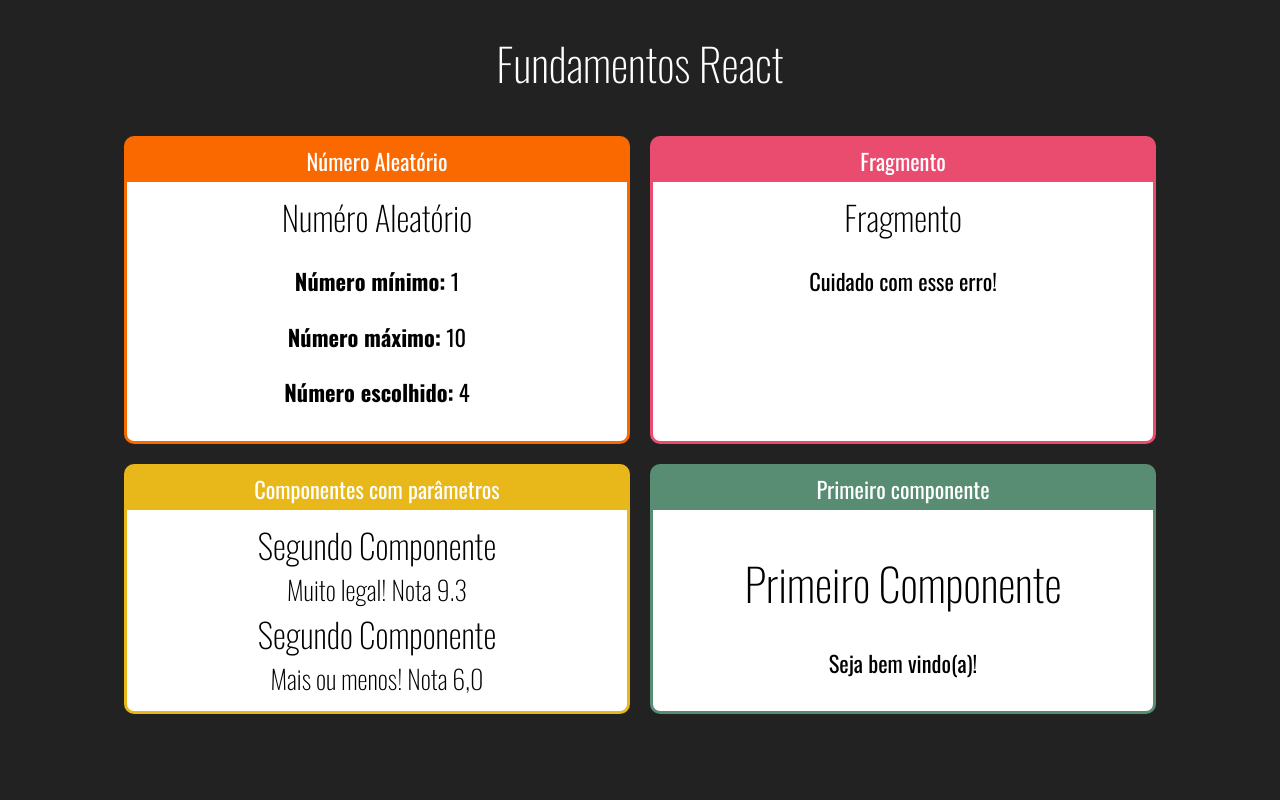
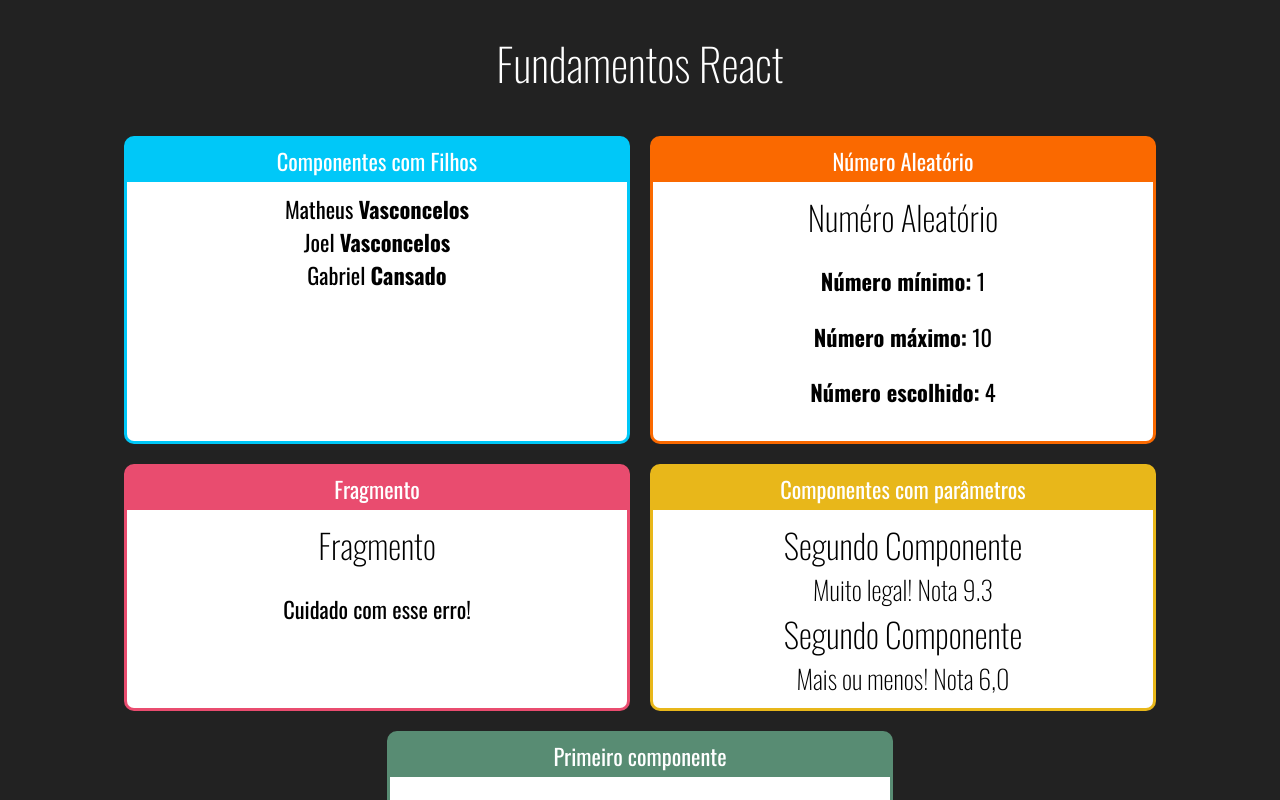
Before and after one commit to m-vasconcelos/curso-react-redux, a React (Create React App) app in the folder fundamentos/: page / in a window 1280 px wide. Shown: the top 800 px of the page. Built offline with nearby package versions, Linux system fonts and the light colour scheme.

Commit message:
Componente com Filho #01

```diff
--- a/fundamentos/src/App.jsx
+++ b/fundamentos/src/App.jsx
@@ -6,12 +6,17 @@ import ComParametro from "./components/basicos/ComParametro"
 import Fragmento from "./components/basicos/Fragmento"
 import NumeroAleatorio from "./components/basicos/NumeroAleatorio"
 import Card from "./components/layout/Card"
+import Familia from "./components/basicos/Familia"
 
 export default function App () {
     return (
         <div className="app">
             <h1>Fundamentos React</h1>
             <div className="cards">
+                <Card titulo="Componentes com Filhos" color="#00C8F8">
+                    <Familia sobrenome="Vasconcelos"></Familia>
+                </Card>
+
                 <Card titulo="Número Aleatório" color="#FA6900">
                     <NumeroAleatorio min = {1} max = {10}></NumeroAleatorio>
                 </Card>
--- /dev/null
+++ b/fundamentos/src/components/basicos/Familia.jsx
@@ -0,0 +1,13 @@
+import React from "react"
+
+import FamiliaMembro from "./FamiliaMembro"
+
+export default function Familia(props) {
+    return (
+        <div>
+            <FamiliaMembro nome="Matheus" sobrenome={props.sobrenome}></FamiliaMembro>
+            <FamiliaMembro nome="Joel" {...props}></FamiliaMembro>
+            <FamiliaMembro nome="Gabriel" sobrenome="Cansado"></FamiliaMembro>
+        </div>
+    )
+}
--- /dev/null
+++ b/fundamentos/src/components/basicos/FamiliaMembro.jsx
@@ -0,0 +1,7 @@
+import React from "react"
+
+export default function FamiliaMembro(props) {
+    return (
+        <div>{props.nome} <strong>{props.sobrenome}</strong></div>
+    )
+}
```
